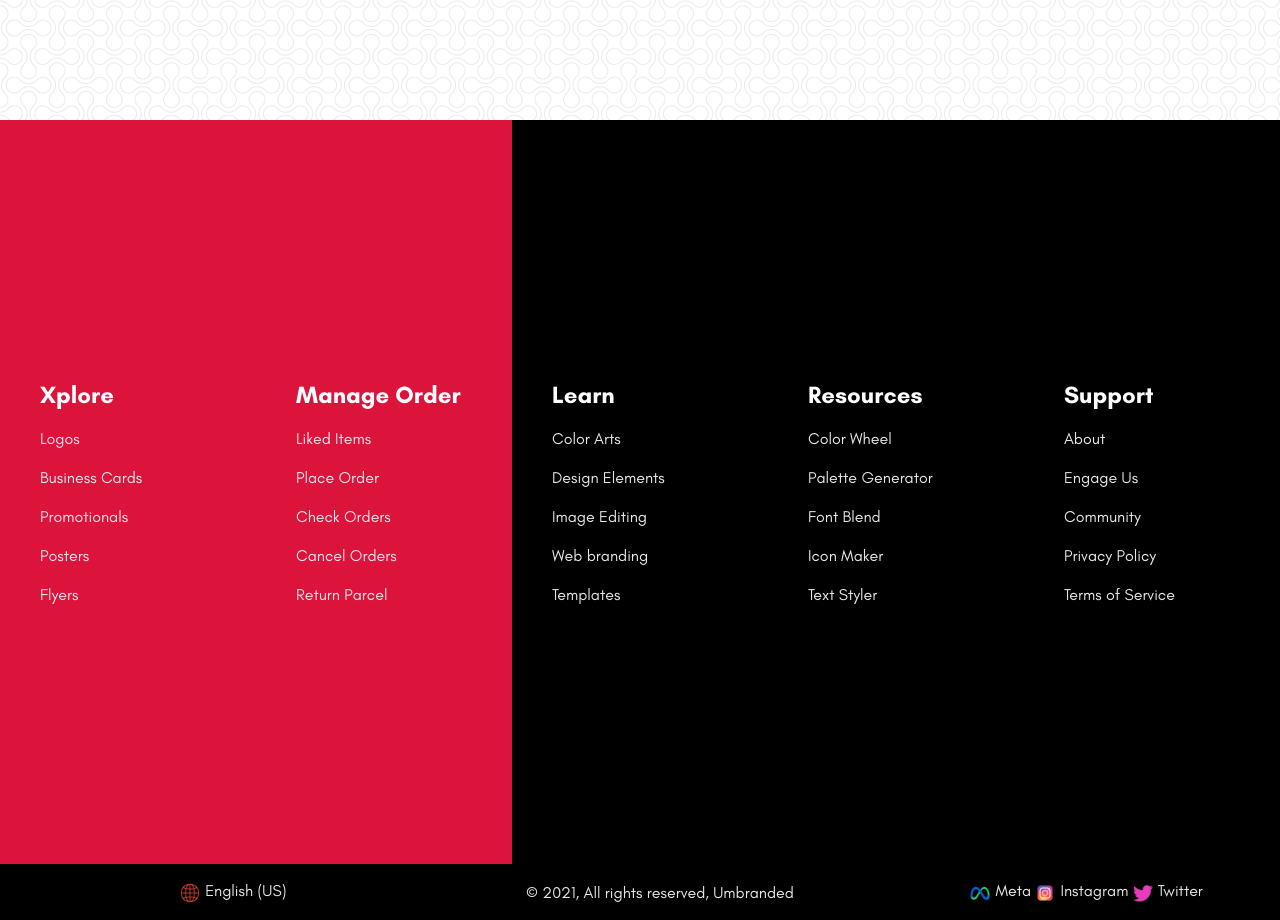
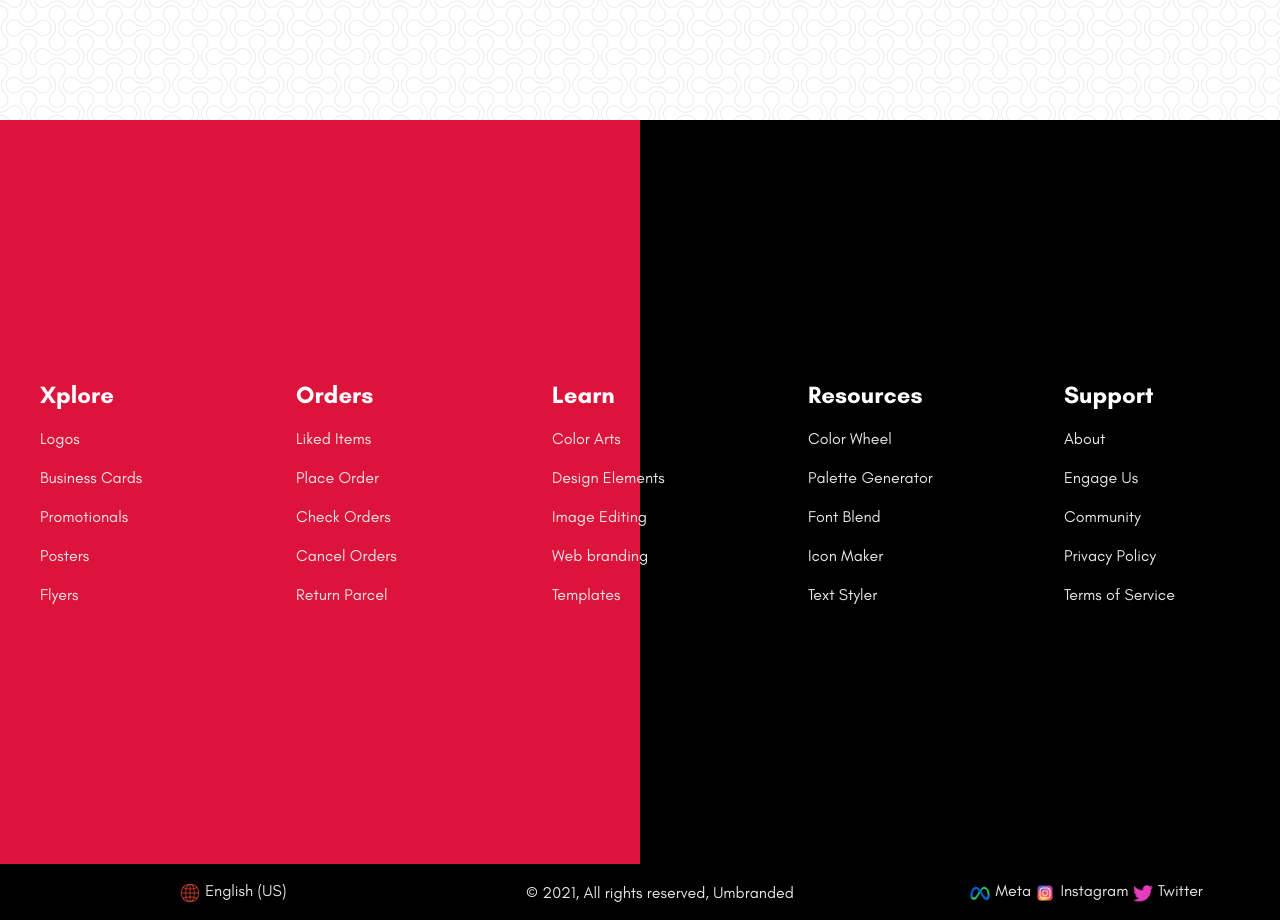
Before and after one commit to Odikanwa/umbranded, a React (Create React App) app: page / in a window 1280 px wide. Shown: the part 5480-6400 px from the top of the page. Built offline with nearby package versions, Linux system fonts and the light colour scheme.

Commit message:
footer clip path colors

```diff
--- a/src/App.js
+++ b/src/App.js
@@ -60,14 +60,14 @@ const PriceShape = styled.div`
 const FooterShapeCrimson = styled.div`
     ${Shape}
     position: absolute;
-    clip-path: polygon(0 0, 40% 0, 40% 100%, 0% 100%);
+    clip-path: polygon(0 0, 50% 0, 50% 100%, 0% 100%);
     background-color: crimson;
 `;
 
 const FooterShapeBlack = styled.div`
     ${Shape}
     position: absolute;
-    clip-path: polygon(40% 0, 100% 0%, 100% 100%, 40% 100%);
+    clip-path: polygon(50% 0, 100% 0%, 100% 100%, 50% 100%);
     background-color: black;
 `;
 
--- a/src/components/Footer.js
+++ b/src/components/Footer.js
@@ -131,7 +131,7 @@ const Footer = () => {
             </Column>
             <Column>
                <List>
-                   <ListItem><Header>Manage Order</Header></ListItem>
+                   <ListItem><Header>Orders</Header></ListItem>
                    <ListItem>Liked Items</ListItem>
                    <ListItem>Place Order</ListItem>
                    <ListItem>Check Orders</ListItem>
--- a/src/components/PriceCard.js
+++ b/src/components/PriceCard.js
@@ -1,4 +1,4 @@
-import React, {useEffect, useState} from 'react'
+import React, {useEffect, useState, useRef} from 'react'
 import styled from 'styled-components'
 
 const Container = styled.div`
```
